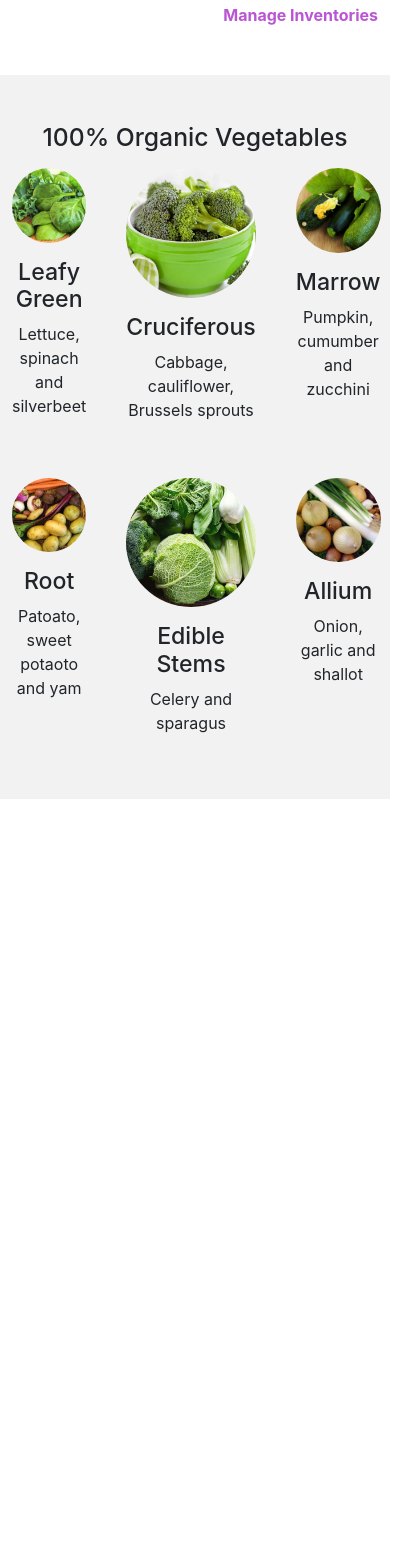
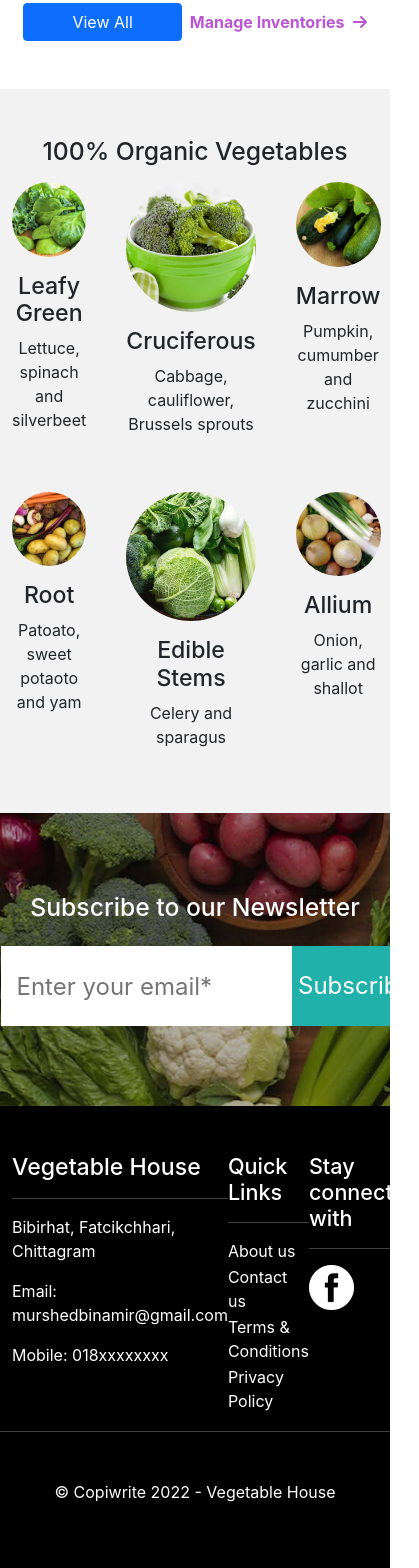
Before and after one commit to hnMurshed/warehouse-management-website-client, a React (Create React App) app: page / in a window 390 px wide. Shown: the part 905-2473 px from the top of the page, 419 px wide, since content can reach past the window. Before the commit the page ends 1704 px from the top, so only its background shows below. Built offline with nearby package versions, Linux system fonts and the light colour scheme; no server answers.

Commit message:
extra section 2 and footer added

```diff
--- a/src/App.js
+++ b/src/App.js
@@ -11,6 +11,7 @@ import Register from './pages/login-signup/Reginster/Register';
 import Login from './pages/login-signup/Login/Login';
 import PrivatePage from './pages/shared/PrivatePage/PrivatePage';
 import NotFound from './pages/NotFound/NotFound';
+import Footer from './pages/shared/Footer/Footer';
 
 function App() {
   return (
@@ -31,6 +32,7 @@ function App() {
         <Route path='login' element={<Login></Login>}></Route>
         <Route path='*' element={<NotFound></NotFound>}></Route>
       </Routes>
+      <Footer></Footer>
     </div>
   );
 }
--- a/src/pages/home/Home/Home.js
+++ b/src/pages/home/Home/Home.js
@@ -1,6 +1,7 @@
 import React from 'react';
 import Benner from '../Benner/Benner';
 import Items from '../Items/Items';
+import Newsletter from '../Newsletter/Newsletter';
 import OrganicVegetables from '../OrganicVegetables/OrganicVegetables';
 
 const Home = () => {
@@ -9,6 +10,7 @@ const Home = () => {
             <Benner></Benner>
             <Items></Items>
             <OrganicVegetables></OrganicVegetables>
+            <Newsletter></Newsletter>
         </div>
     );
 };
--- a/src/pages/home/Items/Items.js
+++ b/src/pages/home/Items/Items.js
@@ -1,9 +1,13 @@
 import React, { useEffect, useState } from 'react';
-import { Link } from 'react-router-dom';
+import { Link, useNavigate } from 'react-router-dom';
 import Item from '../Item/Item';
+import { FontAwesomeIcon } from '@fortawesome/react-fontawesome'
+import { faArrowRight } from '@fortawesome/free-solid-svg-icons';
 
 const Items = () => {
     const [items, setItems] = useState([]);
+
+    const navigate = useNavigate();
 
     useEffect(() => {
         fetch('https://glacial-taiga-42274.herokuapp.com/items')
@@ -21,8 +25,12 @@ const Items = () => {
                     ></Item>)
                 }
             </div>
-            <div className='text-end mt-3'>
-                <Link className='link-btn' to='/manageinventories'>Manage Inventories</Link>
+            <div className='d-flex align-items-center justify-content-center mt-3'>
+                <button onClick={ () => navigate('/all-items')} className='btn btn-primary px-5 me-2'>View All</button>
+                <Link className='link-btn m-0' to='/manageinventories'>
+                    <span className='me-2'>Manage Inventories</span>
+                    <FontAwesomeIcon icon={faArrowRight}></FontAwesomeIcon>
+                </Link>
             </div>
         </div>
     );
--- /dev/null
+++ b/src/pages/home/Newsletter/Newsletter.css
@@ -0,0 +1,26 @@
+.newsletter {
+    width: 50%;
+}
+.newsletter input {
+    height: 80px;
+    border: none;
+    font-size: 24px;
+}
+
+@media only screen and (max-width: 912px) {
+    .newsletter {
+        width: 60%;
+    }
+}
+
+@media only screen and (max-width: 768px) {
+    .newsletter {
+        width: 70%;
+    }
+}
+
+@media only screen and (max-width: 576px) {
+    .newsletter {
+        width: 100%;
+    }
+}
--- /dev/null
+++ b/src/pages/home/Newsletter/Newsletter.js
@@ -0,0 +1,28 @@
+import React from 'react';
+import './Newsletter.css';
+import bgImg from '../../../images/benner/banner-1.jpg';
+
+const newsletterSectionStyle = {
+    backgroundImage: `url(${bgImg})`,
+    backgroundSize: 'cover',
+    backgroundRepeat: 'no-repeat',
+    padding: '80px 0',
+};
+
+const Newsletter = () => {
+    return (
+        <div style={newsletterSectionStyle} className=''>
+            <div className="newsletter mx-auto">
+                <h2 className='text-center text-white mb-4'>Subscribe to our Newsletter</h2>
+                <form>
+                    <div className="input-group justify-content-center">
+                        <input className='w-75 p-3' type="email" name="email" id="email" placeholder='Enter your email*' required />
+                        <input style={{ backgroundColor: 'lightseagreen' }} className='text-white w-25' type="submit" value="Subscribe" />
+                    </div>
+                </form>
+            </div>
+        </div>
+    );
+};
+
+export default Newsletter;
--- a/src/pages/home/OrganicVegetables/OrganicVegetables.js
+++ b/src/pages/home/OrganicVegetables/OrganicVegetables.js
@@ -18,7 +18,8 @@ const items = [
 
 const OrganicVegetables = () => {
     return (
-        <div className='container mx-auto py-5' style={{backgroundColor: 'rgba(211, 211, 211, 0.3)'}}>
+        <div className='py-5' style={{ backgroundColor: 'rgba(211, 211, 211, 0.3)' }}>
+            <div className="container">
                 <h2 className='text-center mb-3'>100% Organic Vegetables</h2>
                 <div className="vege-containter">
                     {
@@ -33,6 +34,7 @@ const OrganicVegetables = () => {
                     }
                 </div>
             </div>
+        </div>
     );
 };
 
--- /dev/null
+++ b/src/pages/shared/Footer/Footer.css
@@ -0,0 +1,9 @@
+.quick-link {
+    color: white;
+    text-decoration: none;
+    border-bottom: 2px solid transparent;
+}
+.quick-link:hover {
+    color: white;
+    border-bottom: 2px solid white;
+}
--- /dev/null
+++ b/src/pages/shared/Footer/Footer.js
@@ -0,0 +1,45 @@
+import { FontAwesomeIcon } from '@fortawesome/react-fontawesome';
+import { } from '@fortawesome/free-solid-svg-icons';
+import React from 'react';
+import { Link } from 'react-router-dom';
+import './Footer.css';
+import facebook from '../../../images/icons/facebook-logo.png';
+
+const Footer = () => {
+    return (
+        <div className='bg-black text-white py-5'>
+            <div className="container d-flex justify-content-between">
+                <div>
+                    <h3>Vegetable House</h3>
+                    <hr />
+                    <p>Bibirhat, Fatcikchhari, Chittagram</p>
+                    <p>Email: murshedbinamir@gmail.com</p>
+                    <p>Mobile: 018xxxxxxxx</p>
+                </div>
+                <div>
+                    <h4>Quick Links</h4>
+                    <hr />
+                    <div className='d-flex flex-column'>
+                        <Link className='quick-link' to='/about'>About us</Link>
+                        <Link className='quick-link' to='/contact'>Contact us</Link>
+                        <Link className='quick-link' to='/terms'>Terms & Conditions</Link>
+                        <Link className='quick-link' to='/privacy'>Privacy Policy</Link>
+                    </div>
+                </div>
+                <div>
+                    <h4>Stay connected with</h4>
+                    <hr />
+                    <div className="social-icons">
+                        <img src={facebook} alt='Facebook' />
+                        <FontAwesomeIcon icon="fa-brands fa-instagram" />
+                        <FontAwesomeIcon icon="fa-brands fa-twitter" />
+                    </div>
+                </div>
+            </div>
+            <hr />
+            <p className='text-center mt-5'>&copy; Copiwrite {new Date().getFullYear()} - Vegetable House</p>
+        </div>
+    );
+};
+
+export default Footer;
--- a/src/pages/shared/Header/Header.js
+++ b/src/pages/shared/Header/Header.js
@@ -2,7 +2,7 @@ import React, { useState } from 'react';
 import { Link } from 'react-router-dom';
 import { useAuthState } from 'react-firebase-hooks/auth';
 import { FontAwesomeIcon } from '@fortawesome/react-fontawesome'
-import { faCoffee, faClose } from '@fortawesome/free-solid-svg-icons'
+import { faClose } from '@fortawesome/free-solid-svg-icons';
 import './Header.css';
 import auth from '../../../firebase.init';
 import { signOut } from 'firebase/auth';
@@ -30,10 +30,10 @@ const Header = () => {
                                 <CustomLink to='/' className="nav-link active" aria-current="page">Home</CustomLink>
                             </li>
                             <li className="nav-item">
-                                <CustomLink className="nav-link" to='all-items'>All Items</CustomLink>
+                                <CustomLink className="nav-link" to='/all-items'>All Items</CustomLink>
                             </li>
                             <li className="nav-item">
-                                <CustomLink className="nav-link" to='blogs'>Blogs</CustomLink>
+                                <CustomLink className="nav-link" to='/blogs'>Blogs</CustomLink>
                             </li>
                             {
                                 <>
@@ -44,7 +44,7 @@ const Header = () => {
                                         <CustomLink className="nav-link" to='/manageinventories'>Manage Inventories</CustomLink>
                                     </li>
                                     <li className="nav-item">
-                                        <CustomLink className="nav-link" to='my-items'>My Items</CustomLink>
+                                        <CustomLink className="nav-link" to='/my-items'>My Items</CustomLink>
                                     </li>
                                 </>
                             }
```
Also changed, not shown: src/images/benner/banner-1.jpg (added), src/images/icons/facebook-logo.png (added). Lines whose indentation alone changed are shown as unchanged.
